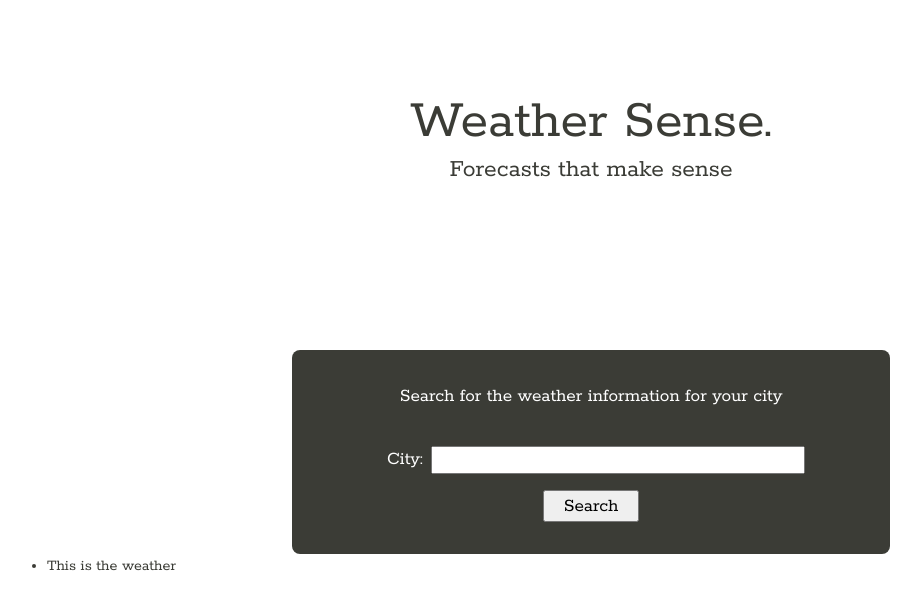
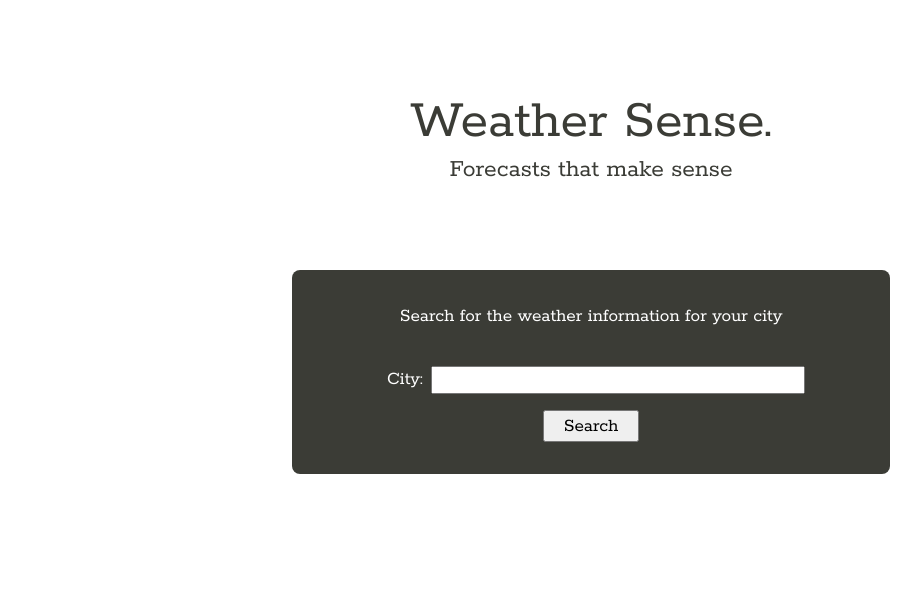
Before and after one commit to Batstone/Weather-sense-2, a Next.js app in the folder weathersense/: page / in a window 1280 px wide. Shown: the top 610 px of the page, without its empty margins (49-970 px from the left). Built offline with nearby package versions, Linux system fonts and the light colour scheme.

Commit message:
error handling

```diff
--- /dev/null
+++ b/weathersense/src/app/components/CurrentForecast.tsx
@@ -0,0 +1,3 @@
+export default function CurrentForecast() {
+  return <p>This is the current forecast</p>;
+}
--- a/weathersense/src/app/components/Weather.tsx
+++ b/weathersense/src/app/components/DailyForecast.tsx
@@ -1,9 +1,9 @@
-export default function Weather() {
+export default function DailyForecast() {
   return (
     <li>
       <div>
         <h3></h3>
-        <p>This is the weather</p>
+        <p>This is the weather?</p>
       </div>
     </li>
   );
--- a/weathersense/src/app/components/Forecast.tsx
+++ b/weathersense/src/app/components/Forecast.tsx
@@ -1,9 +1,9 @@
-import Weather from "./Weather";
+import DailyForecast from "./DailyForecast";
 
 export default function Forecast() {
   return (
     <ul>
-      <Weather />
+      <DailyForecast />
     </ul>
   );
 }
--- a/weathersense/src/app/components/Form.tsx
+++ b/weathersense/src/app/components/Form.tsx
@@ -9,11 +9,16 @@ import styles from "@/app/styles/Form.module.css";
 
 export default function Form() {
   const inputRef = useRef<HTMLInputElement>(null);
+
   const [weatherData, setWeatherData] = useState<WeatherData | null>(null);
   const [error, setError] = useState<string | null>(null);
+  const [loading, setLoading] = useState(false);
+  const [responseError, setResponseError] = useState<string | null>(null);
 
   async function handleSubmit(e: React.FormEvent) {
     e.preventDefault();
+
+    setResponseError(null);
 
     const city = inputRef.current?.value;
 
@@ -24,7 +29,10 @@ export default function Form() {
 
     if (inputRef.current) {
       inputRef.current.value = "";
+      setError("");
     }
+
+    setLoading(true);
 
     try {
       const res = await fetch(`/api/weather?city=${city}`);
@@ -36,13 +44,17 @@ export default function Form() {
       console.log("data here", data);
       setWeatherData(data);
     } catch (error) {
+      setResponseError("No results found, please try searching again.");
+      setWeatherData(null);
       console.error("Error fetching weather data:", error);
+    } finally {
+      setLoading(false);
     }
   }
-
+  console.log("weatherData on render:", weatherData);
   return (
-    <div className={styles.form}>
-      <form onSubmit={handleSubmit}>
+    <div>
+      <form className={styles.form} onSubmit={handleSubmit}>
         <fieldset className={styles.form__fieldset}>
           <legend className={styles.form__legend}>Search for the weather information for your city</legend>
           <div className={styles.form_input_container}>
@@ -53,7 +65,11 @@ export default function Form() {
           <Button type="submit">Search</Button>
         </fieldset>
       </form>
-      {weatherData && <Forecast />}
+      <div className={styles.form__response}>
+        {loading && <p>Checking the weather...</p>}
+        {responseError && <p>{responseError}</p>}
+        {weatherData && !loading && <Forecast />}
+      </div>
     </div>
   );
 }
--- a/weathersense/src/app/page.tsx
+++ b/weathersense/src/app/page.tsx
@@ -9,7 +9,6 @@ export default function Home() {
       <Header />
       <main>
         <Form />
-        <Forecast />
       </main>
       <Footer className="full-width" />
     </>
--- a/weathersense/src/app/styles/Form.module.css
+++ b/weathersense/src/app/styles/Form.module.css
@@ -1,5 +1,5 @@
 .form {
-  margin-block-start: 10rem;
+  margin-block-start: 5rem;
   width: 55%;
   margin-inline: auto;
   background-color: #3b3c36;
@@ -48,3 +48,8 @@
 .form__fieldset button:hover {
   cursor: pointer;
 }
+
+.form__response {
+  margin-block-start: 5rem;
+  text-align: center;
+}
```
